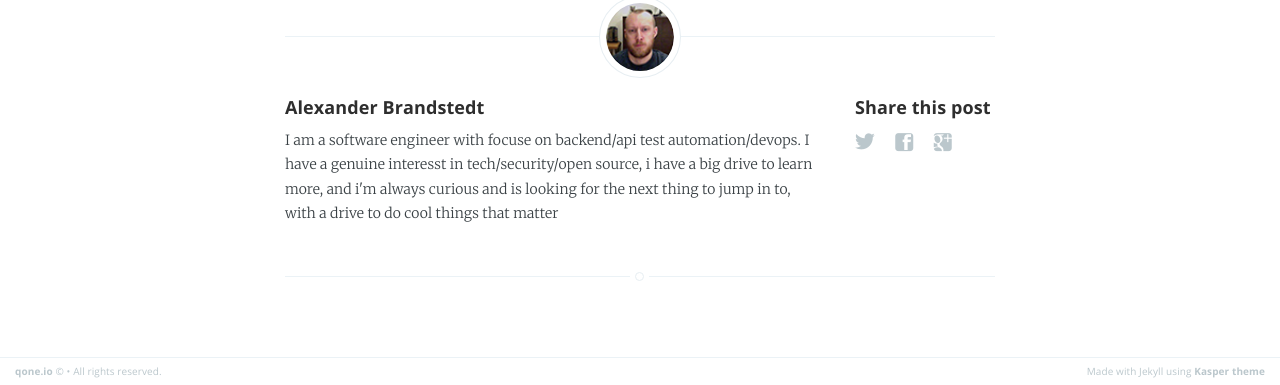
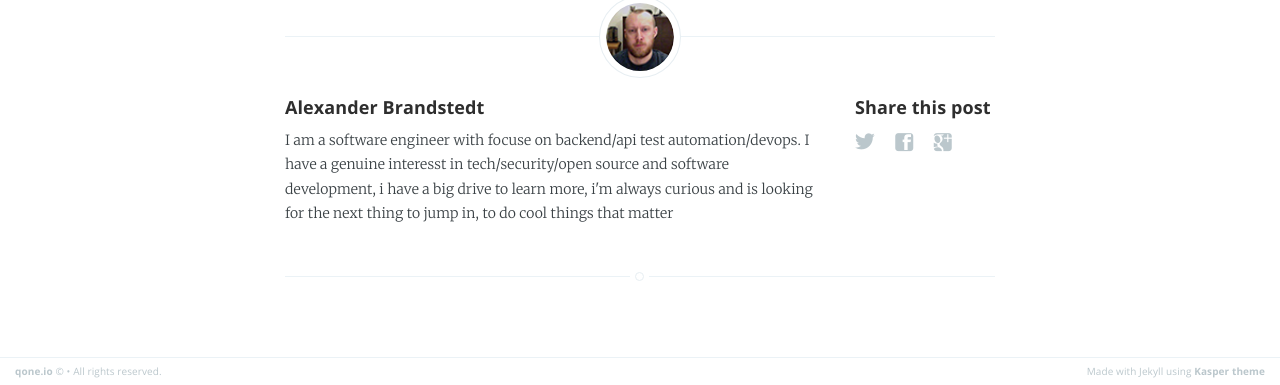
Before and after one commit to mad01/mad01.github.io, a Jekyll site: the page built from _posts/2015-03-04-control-temptation-at-work.md, in a window 1280 px wide and 900 px high, scrolled down 824 px, cut to the strip 515-900 px from the top of the window. Built offline with Jekyll 4.4.1, drawn with Linux system fonts in a browser that asks for light colours; Markdown is read by kramdown in place of the engine named in the settings.

Commit message:
update pressentation

```diff
--- a/_layouts/post.html
+++ b/_layouts/post.html
@@ -72,7 +72,7 @@ post_class: post-template
                     <h4> {{ site.author }} </h4>
                     <!-- Author Bio -->
                     <p>
-                        I am a software engineer with focuse on backend/api test automation/devops. I have a genuine interesst in tech/security/open source, i have a big drive to learn more, and i'm always curious and is looking for the next thing to jump in to, with a drive to do cool things that matter
+                        I am a software engineer with focuse on backend/api test automation/devops. I have a genuine interesst in tech/security/open source and software development, i have a big drive to learn more, i'm always curious and is looking for the next thing to jump in, to do cool things that matter
                     </p>
                 </section>
             {% endif %}
```
